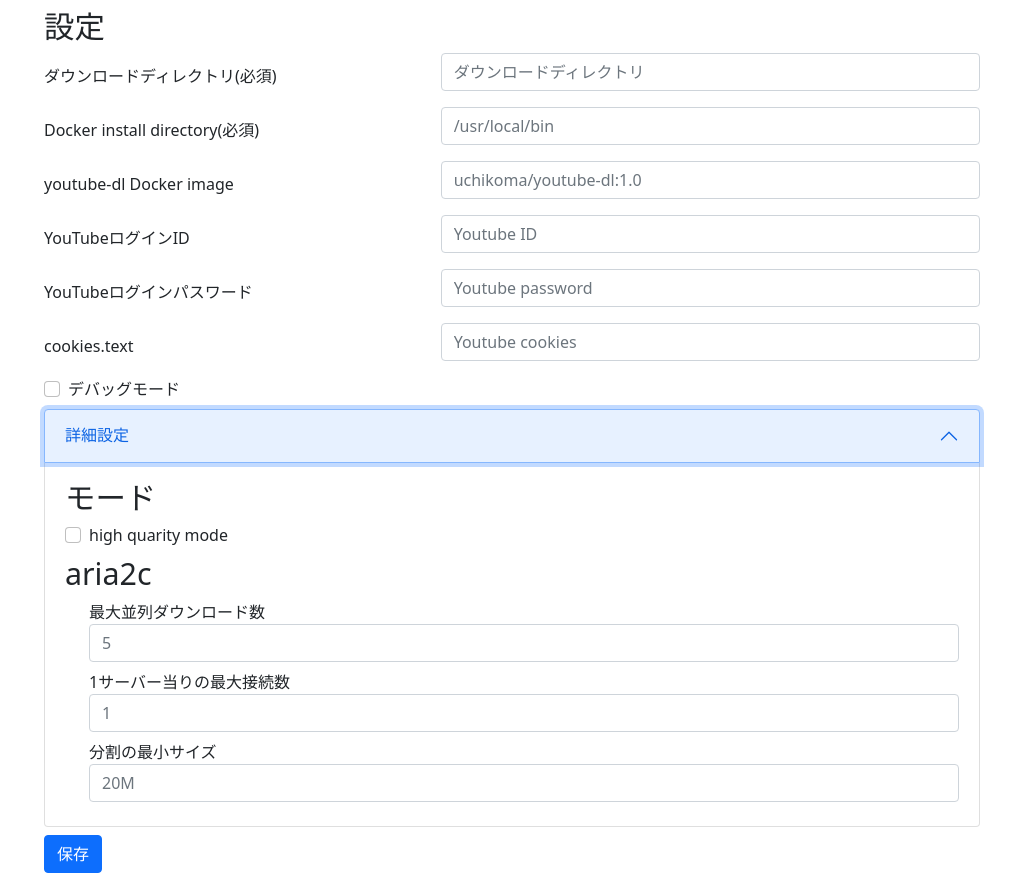
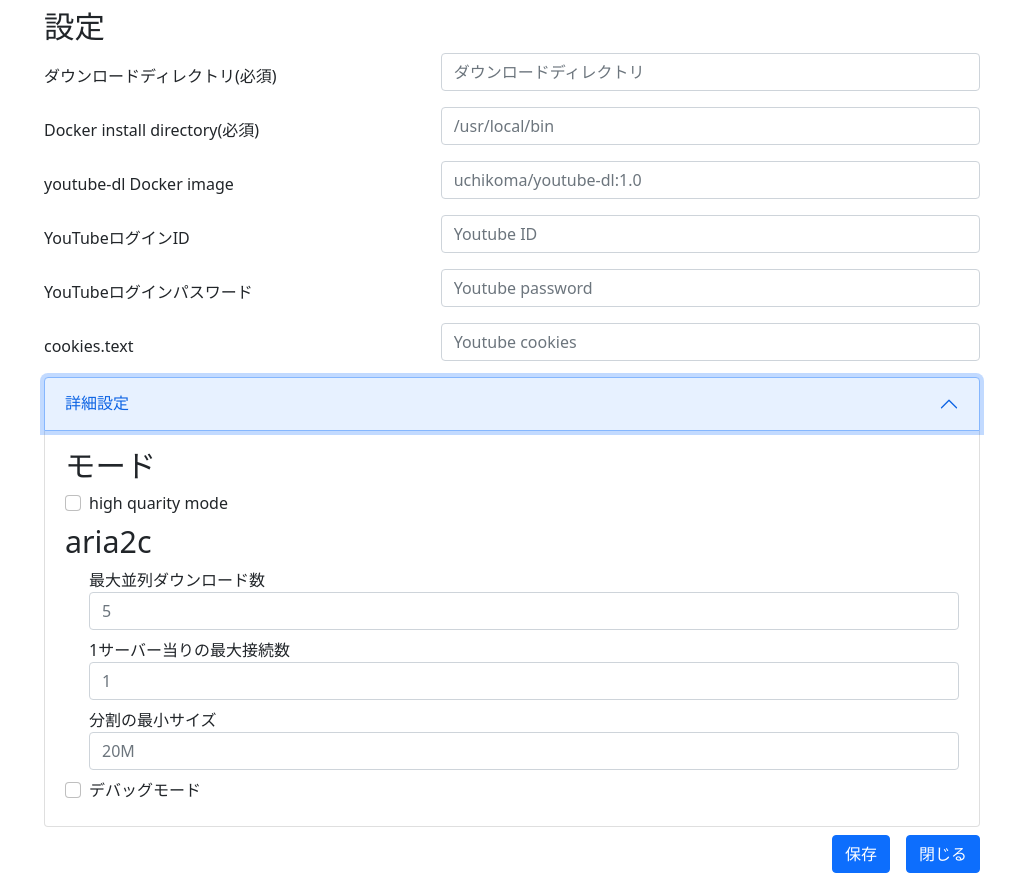
Before and after one commit to tay2501/youtube-dl-gui, an Electron app: page setting/setting.html in a window 1024 px wide. Both pictures are taken after a click on the button "詳細設定". Drawn offline with nearby package versions, Linux system fonts and the light colour scheme; no server answers.

Commit message:
設定画面をモーダルウインドウに変更

```diff
--- a/preload.js
+++ b/preload.js
@@ -51,6 +51,7 @@ contextBridge.exposeInMainWorld("api", {
       aria2c_k,
       aria2c_x
     ),
+  close_setting: async () => await ipcRenderer.invoke("close:setting"),
   open_setting_window: async () =>
     await ipcRenderer.invoke("settingWindow:create"),
   open_folder: async (folder) =>
--- a/setting/setting.html
+++ b/setting/setting.html
@@ -113,29 +113,33 @@
           />
         </div>
       </div>
-      <!--デバッグモード-->
-      <div class="form-check mb-2">
-        <label class="form-check-label" for="debug-flg">デバッグモード</label>
-        <input
-          class="form-check-input"
-          type="checkbox"
-          value=""
-          id="debug-flg"
-        />
-      </div>
       <!--高度な設定-->
       <div class="accordion" id="accordionExample">
         <div class="accordion-item">
           <h2 class="accordion-header" id="headingOne">
-            <button class="accordion-button" type="button" data-bs-toggle="collapse" data-bs-target="#collapseOne" aria-expanded="true" aria-controls="collapseOne">
+            <button
+              class="accordion-button"
+              type="button"
+              data-bs-toggle="collapse"
+              data-bs-target="#collapseOne"
+              aria-expanded="true"
+              aria-controls="collapseOne"
+            >
               詳細設定
             </button>
           </h2>
-          <div id="collapseOne" class="accordion-collapse collapse" aria-labelledby="headingOne" data-bs-parent="#accordionExample">
+          <div
+            id="collapseOne"
+            class="accordion-collapse collapse"
+            aria-labelledby="headingOne"
+            data-bs-parent="#accordionExample"
+          >
             <div class="accordion-body">
               <h2>モード</h2>
               <div class="form-check mb-2">
-                <label class="form-check-label" for="high-quality-flg">high quarity mode</label>
+                <label class="form-check-label" for="high-quality-flg"
+                  >high quarity mode</label
+                >
                 <input
                   class="form-check-input"
                   type="checkbox"
@@ -146,7 +150,9 @@
               <!--aria2c-->
               <h2>aria2c</h2>
               <div class="form-check mb-2">
-                <label class="form-check-label" for="aria2c-j">最大並列ダウンロード数</label>
+                <label class="form-check-label" for="aria2c-j"
+                  >最大並列ダウンロード数</label
+                >
                 <input
                   type="text"
                   class="form-control mb-2 mr-sm-2"
@@ -155,7 +161,9 @@
                 />
               </div>
               <div class="form-check mb-2">
-                <label class="form-check-label" for="aria2c-x">1サーバー当りの最大接続数</label>
+                <label class="form-check-label" for="aria2c-x"
+                  >1サーバー当りの最大接続数</label
+                >
                 <input
                   type="text"
                   class="form-control mb-2 mr-sm-2"
@@ -164,7 +172,9 @@
                 />
               </div>
               <div class="form-check mb-2">
-                <label class="form-check-label" for="aria2c-k">分割の最小サイズ</label>
+                <label class="form-check-label" for="aria2c-k"
+                  >分割の最小サイズ</label
+                >
                 <input
                   type="text"
                   class="form-control mb-2 mr-sm-2"
@@ -172,11 +182,26 @@
                   placeholder="20M"
                 />
               </div>
+              <!--デバッグモード-->
+              <div class="form-check mb-2">
+                <label class="form-check-label" for="debug-flg"
+                  >デバッグモード</label
+                >
+                <input
+                  class="form-check-input"
+                  type="checkbox"
+                  value=""
+                  id="debug-flg"
+                />
               </div>
             </div>
           </div>
         </div>
-      <button id="save-button" class="btn btn-primary my-2">保存</button>
+      </div>
+      <div class="d-grid gap-2 d-md-flex justify-content-md-end my-2">
+        <button id="save-button" class="btn btn-primary me-md-2">保存</button>
+        <button id="close-button" class="btn btn-primary">閉じる</button>
+      </div>
     </div>
     <script type="text/javascript" src="setting.js" defer></script>
   </body>
--- a/setting/setting.js
+++ b/setting/setting.js
@@ -105,6 +105,13 @@ const init = async () => {
       "設定の保存が完了しました。"
     );
   });
+
+  // close-buttonクリック
+  const close_button = document.getElementById("close-button");
+  close_button.addEventListener("click", async () => {
+    log.debug("close-buttonクリック");
+    const result = await window.api.close_setting();
+  });
 };
 
 init();
```
Lines whose indentation alone changed are shown as unchanged.
